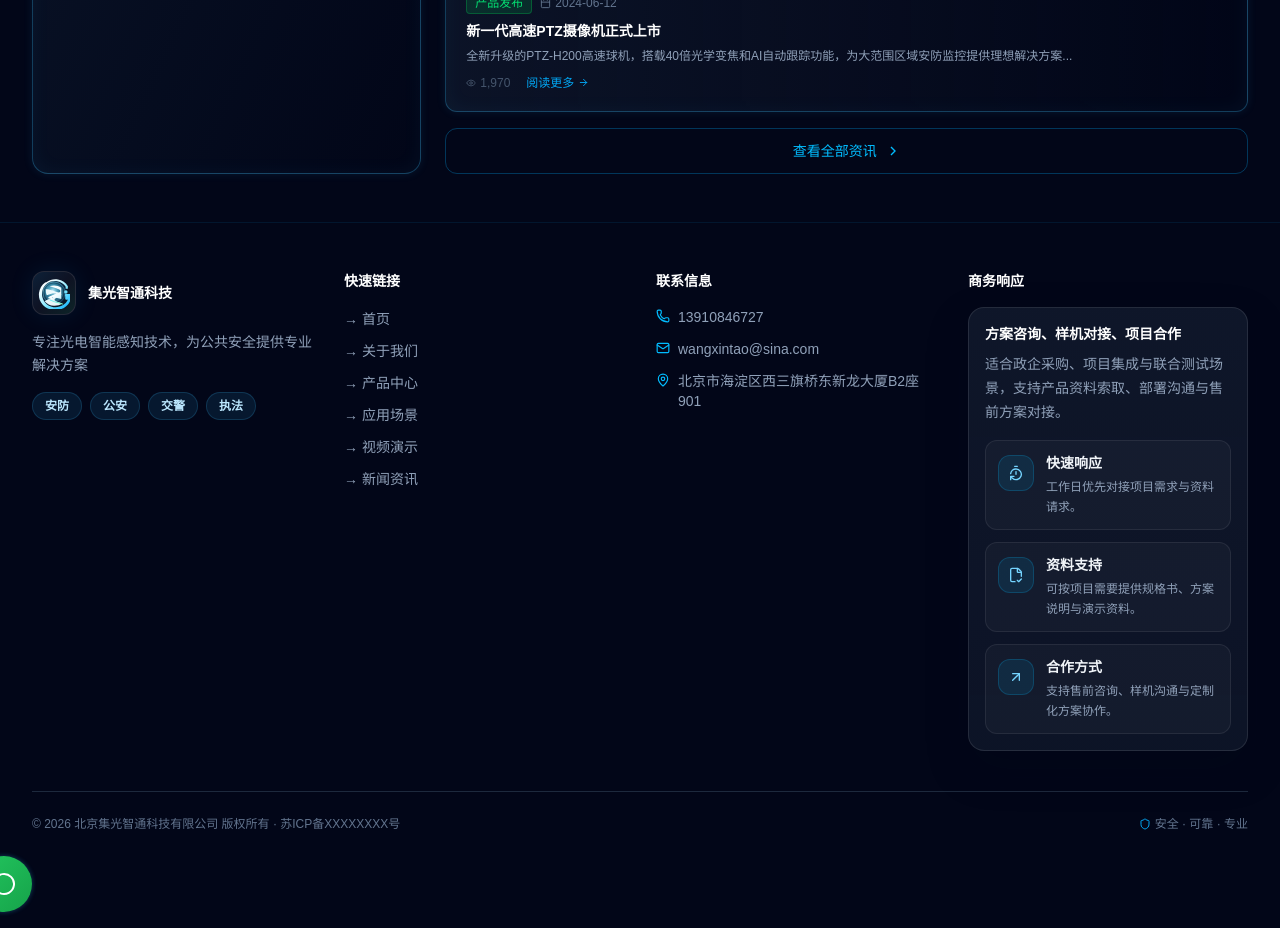
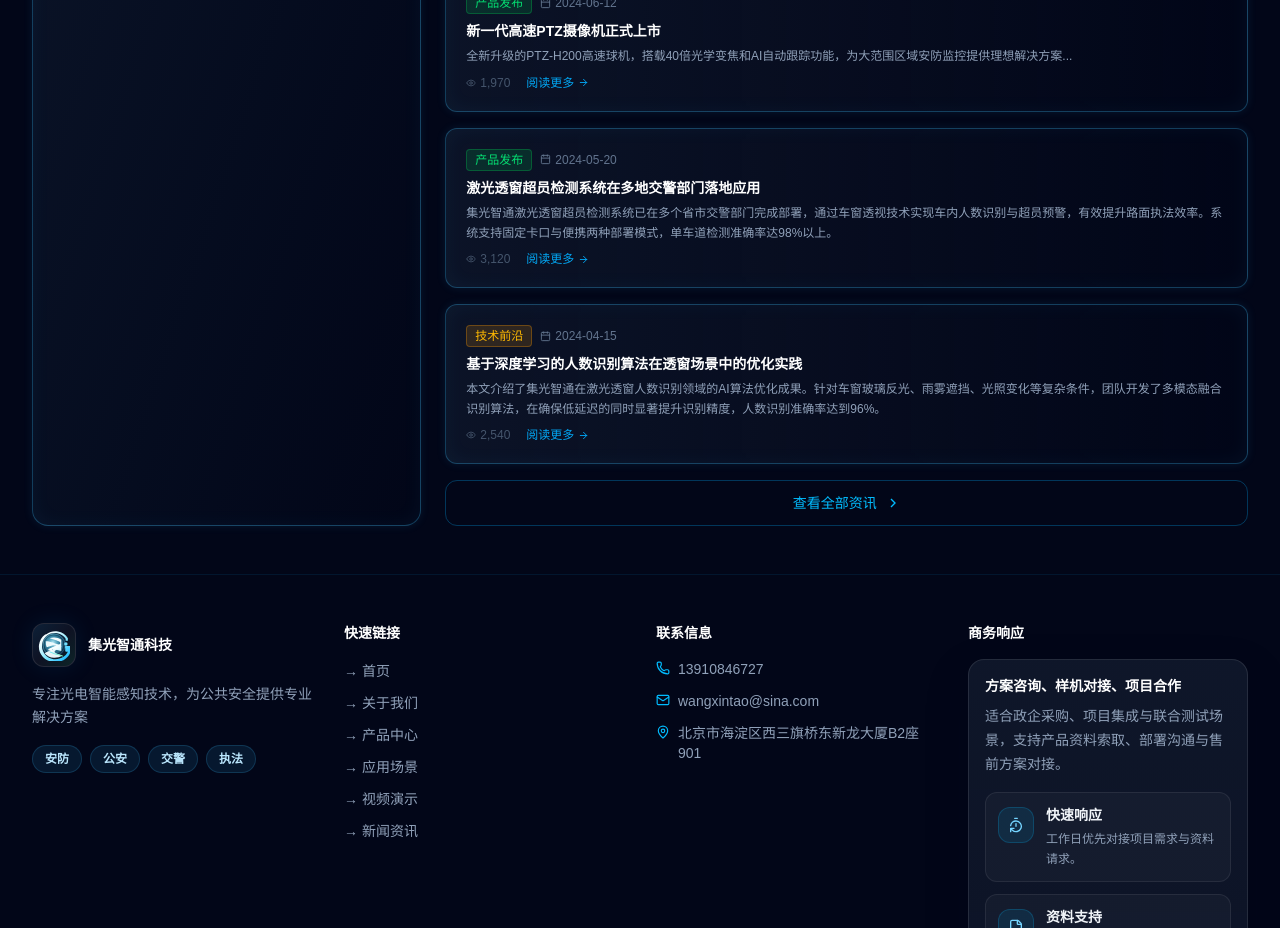
Before and after one commit to wangxintao-bj/jiguangzhitong, a React (Vite) app: page /news in a window 1280 px wide. Shown: the part 1060-1988 px from the top of the page. Built offline with nearby package versions, Linux system fonts and the light colour scheme.

Commit message:
SEO优化: History路由支持 + H1/H2标题层级 + 关键词密度提升 + sitemap生成 + 新增产品文章

```diff
--- a/public/404.html
+++ b/public/404.html
@@ -1,20 +1,20 @@
-<!doctype html>
+<!DOCTYPE html>
 <html lang="zh-CN">
-  <head>
-    <meta charset="UTF-8" />
-    <link rel="icon" type="image/svg+xml" href="/company-logo.svg" />
-    <meta name="viewport" content="width=device-width, initial-scale=1.0" />
-    <meta name="description" content="北京集光智通科技有限公司，聚焦激光透窗、视频监控与智能交通解决方案。" />
-    <meta name="robots" content="index, follow" />
-    <meta name="theme-color" content="#081225" />
-    <title>北京集光智通科技有限公司 | 激光透窗 · 视频监控 · 智能交通</title>
-    <link rel="canonical" href="https://www.jgzt.cn" />
-    <link rel="preconnect" href="https://fonts.googleapis.com">
-    <link rel="preconnect" href="https://fonts.gstatic.com" crossorigin>
-    <link href="https://fonts.googleapis.com/css2?family=Lexend:wght@400;500;600;700;800&family=Source+Sans+3:wght@400;500;600;700&display=swap" rel="stylesheet">
-  </head>
-  <body>
-    <div id="root"></div>
-    <script type="module" src="/src/main.tsx"></script>
-  </body>
+<head>
+  <meta charset="UTF-8">
+  <meta name="viewport" content="width=device-width, initial-scale=1.0">
+  <title>北京集光智通科技有限公司</title>
+  <script>
+    // SPA fallback: redirect all 404s to index.html
+    sessionStorage.redirect = location.pathname + location.search + location.hash;
+  </script>
+  <meta http-equiv="refresh" content="0;url=./">
+</head>
+<body>
+  <script>
+    // If the redirect meta didn't work (some crawlers don't support it),
+    // try JS redirect as well
+    window.location.replace('./');
+  </script>
+</body>
 </html>
--- a/src/pages/Home.tsx
+++ b/src/pages/Home.tsx
@@ -138,8 +138,8 @@ export default function Home() {
       <SEO
         titleZh="首页"
         titleEn="Home"
-        descriptionZh="北京集光智通科技有限公司 - 聚焦激光透窗、视频监控与智能交通解决方案,服务公安、交警及各类执法场景。"
-        descriptionEn="Jiguang Zhitong Technology - Laser through-glass, video surveillance and smart traffic solutions for law enforcement."
+        descriptionZh="北京集光智通科技有限公司 - 聚焦激光透窗、超员检测与人数识别技术，提供视频监控、智能交通解决方案。服务公安、交警及各类执法场景，支持车窗透视超员检测、车内人数识别等核心功能。"
+        descriptionEn="Jiguang Zhitong Technology - Specializing in laser through-glass, overload detection and occupant recognition for law enforcement."
         path=""
       />
       {/* Hero Section */}
@@ -170,17 +170,21 @@ export default function Home() {
               <h1 className="text-5xl md:text-6xl lg:text-7xl font-bold mb-4 leading-tight">
                 <span className="text-white">{t('hero.title1')}</span>
               </h1>
-              <h1 className="text-5xl md:text-6xl lg:text-7xl font-bold mb-6 leading-tight">
+              <h2 className="text-5xl md:text-6xl lg:text-7xl font-bold mb-6 leading-tight">
                 <span className="bg-gradient-to-r from-sky-300 via-cyan-200 to-slate-100 bg-clip-text text-transparent">
                   {t('hero.title2')}
                 </span>
-              </h1>
+              </h2>
 
               <p className="text-slate-200 text-lg md:text-xl mb-8 max-w-3xl leading-relaxed">
                 {t('hero.subtitle')}
               </p>
+              <p className="text-slate-200 text-sm md:text-base mb-8 max-w-3xl leading-relaxed">
+                集光智通自主研发的<strong>激光透窗</strong>技术，实现车窗与建筑玻璃后的<strong>超员检测</strong>与<strong>人数识别</strong>，广泛应用于公安执法、交警巡查等场景。提供固定卡口、便携设备、无人机挂载三种部署方式，适配不同执法需求。
+              </p>
 
-              <div className="grid gap-3 sm:grid-cols-3 mb-8 max-w-3xl">
+              <h3 className="sr-only">集光智通核心优势</h3>
+          <div className="grid gap-3 sm:grid-cols-3 mb-8 max-w-3xl">
                 {[
                   {
                     label: lang === 'zh' ? '服务对象' : 'Client Focus',
--- a/src/pages/News.tsx
+++ b/src/pages/News.tsx
@@ -75,6 +75,26 @@ const newsItems: NewsItem[] = [
     summaryEn: 'The newly upgraded PTZ-H200 high-speed ball camera features 40x optical zoom and AI auto-tracking for wide-area security monitoring...',
     date: '2024-06-12',
     views: '1,970',
+  },
+  {
+    id: 'N007',
+    tagKey: 'news.tag.product',
+    titleZh: '激光透窗超员检测系统在多地交警部门落地应用',
+    titleEn: 'Laser Through-Glass Overload Detection System Deployed in Multiple Cities',
+    summaryZh: '集光智通激光透窗超员检测系统已在多个省市交警部门完成部署，通过车窗透视技术实现车内人数识别与超员预警，有效提升路面执法效率。系统支持固定卡口与便携两种部署模式，单车道检测准确率达98%以上。',
+    summaryEn: 'Jiguang Zhitong\'s laser through-glass overload detection system has been deployed in multiple cities. It uses through-glass technology for occupant counting and overload alerts, significantly improving traffic enforcement efficiency with over 98% detection accuracy.',
+    date: '2024-05-20',
+    views: '3,120',
+  },
+  {
+    id: 'N008',
+    tagKey: 'news.tag.tech',
+    titleZh: '基于深度学习的人数识别算法在透窗场景中的优化实践',
+    titleEn: 'Deep Learning-Based Occupant Recognition Optimization for Through-Glass Scenarios',
+    summaryZh: '本文介绍了集光智通在激光透窗人数识别领域的AI算法优化成果。针对车窗玻璃反光、雨雾遮挡、光照变化等复杂条件，团队开发了多模态融合识别算法，在确保低延迟的同时显著提升识别精度，人数识别准确率达到96%。',
+    summaryEn: 'This article presents Jiguang Zhitong\'s AI algorithm optimization for through-glass occupant recognition. The team developed a multimodal fusion algorithm addressing glass reflection, rain, fog, and lighting variations, achieving 96% recognition accuracy with low latency.',
+    date: '2024-04-15',
+    views: '2,540',
   },
 ]
 
```
Also changed, not shown: 1 other file (tests, documents, lock files or other folders).
